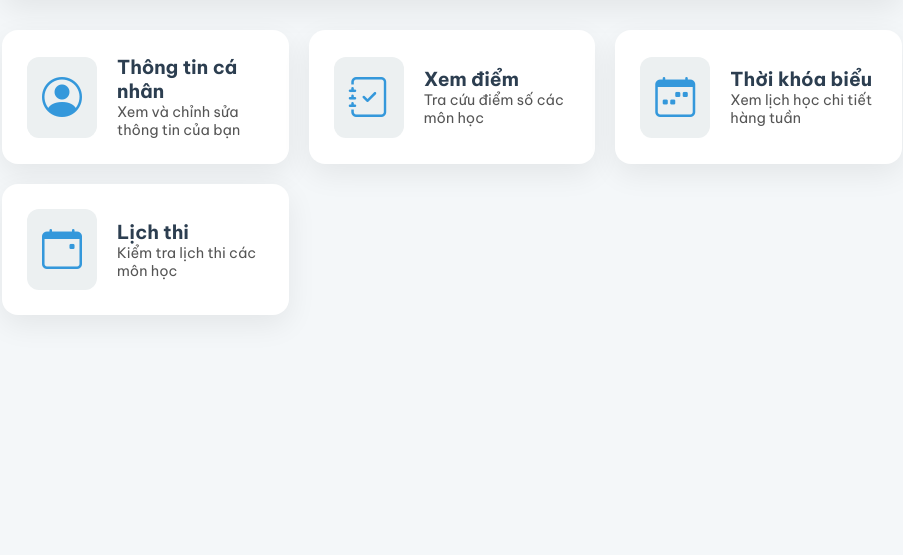
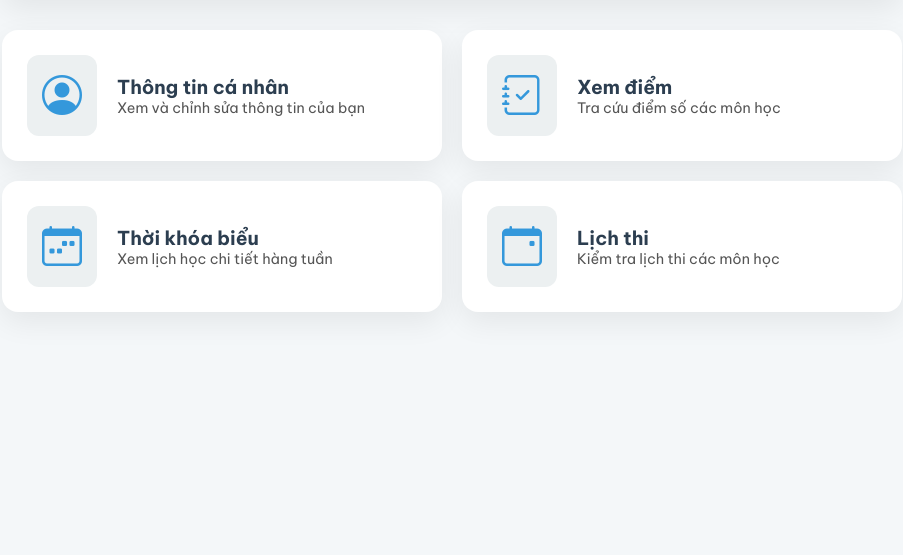
Before and after one commit to AnhTuano/TKB, a Flask app: page / in a window 1280 px wide. Shown: the part 126-681 px from the top of the page, without its empty margins (188-1091 px from the left). Run offline with Flask 3, Linux system fonts and the light colour scheme; the visitor is signed in with stand-in values (Sample User, id 1).

Commit message:
Fix responsive index: các nút chức năng xếp dọc trên mobile, grid 2x2 trên desktop, loại bỏ flex inline

```diff
--- a/templates/index.html
+++ b/templates/index.html
@@ -102,7 +102,7 @@
 
         .nav-grid {
             display: grid;
-            grid-template-columns: repeat(auto-fit, minmax(250px, 1fr));
+            grid-template-columns: 1fr 1fr;
             gap: 20px;
         }
 
```
